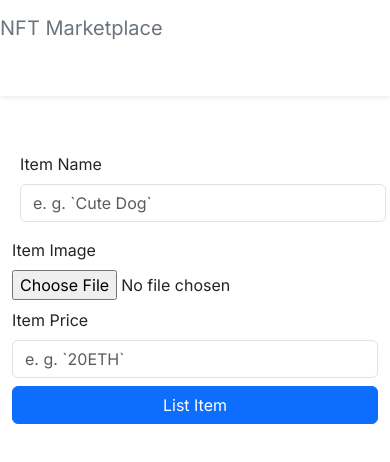
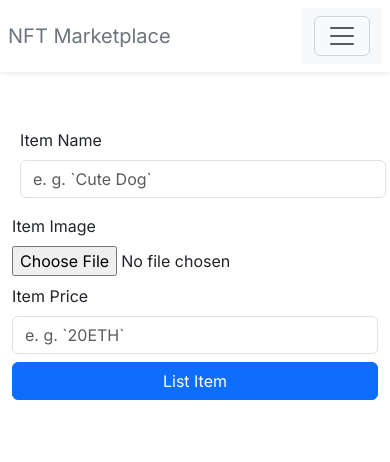
Before and after one commit to Oladayo-Ahmod/an_nft_marketplace, a Next.js app in the folder frontend/: page /create-nft in a window 390 px wide. Shown: the top 462 px of the page. Built offline with nearby package versions, Linux system fonts and the light colour scheme.

Commit message:
fix navbar toggler

```diff
--- a/frontend/src/app/components/Navbar.jsx
+++ b/frontend/src/app/components/Navbar.jsx
@@ -20,15 +20,22 @@ const Navbar =()=>{
 
     return (
 
-            <nav className="navbar navbar-expand-sm navbar-dark bg-white shadow-sm">
+            <nav className="navbar navbar-expand-sm navbar-dark bg-white shadow-sm p-2">
             <Link className='ml-1 navbar-brand text-secondary' href={'/'}> NFT Marketplace </Link>
+            <button className="navbar-toggler d-lg-none" type="button" data-bs-toggle="collapse" data-bs-target="#collapsibleNavId" aria-controls="collapsibleNavId"
+                    aria-expanded="false" aria-label="Toggle navigation">
+                    <span className="navbar-toggler-icon"></span>
+                </button>
+
+        <nav className="navbar navbar-expand-sm navbar-light bg-light">
               <div className="container">
                 <button className="navbar-toggler d-lg-none" type="button" data-bs-toggle="collapse" data-bs-target="#collapsibleNavId" aria-controls="collapsibleNavId"
                     aria-expanded="false" aria-label="Toggle navigation">
                     <span className="navbar-toggler-icon"></span>
                 </button>
 
-                </div>
+          </div>
+        </nav>
 
 
             <div className="collapse navbar-collapse" id="collapsibleNavId">
```
